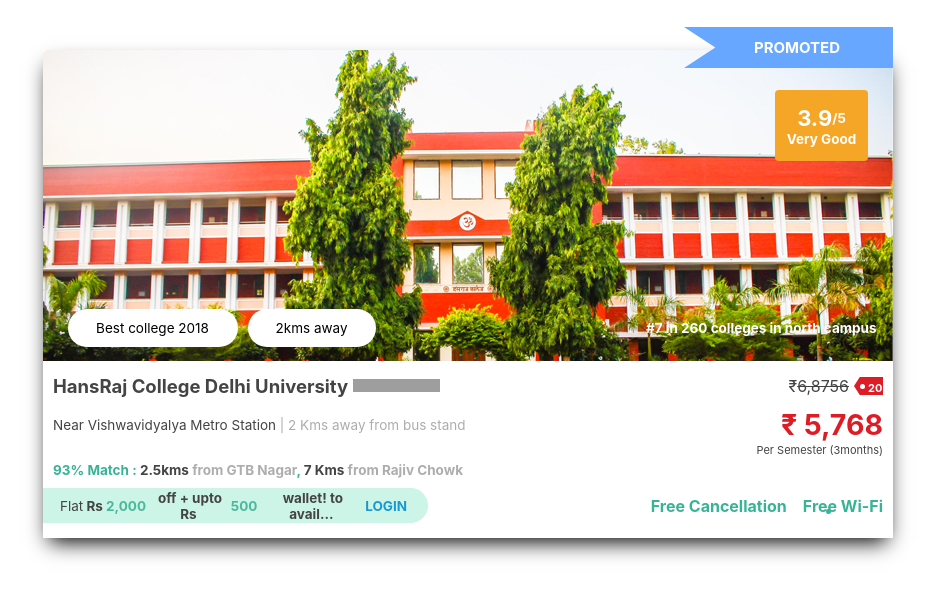
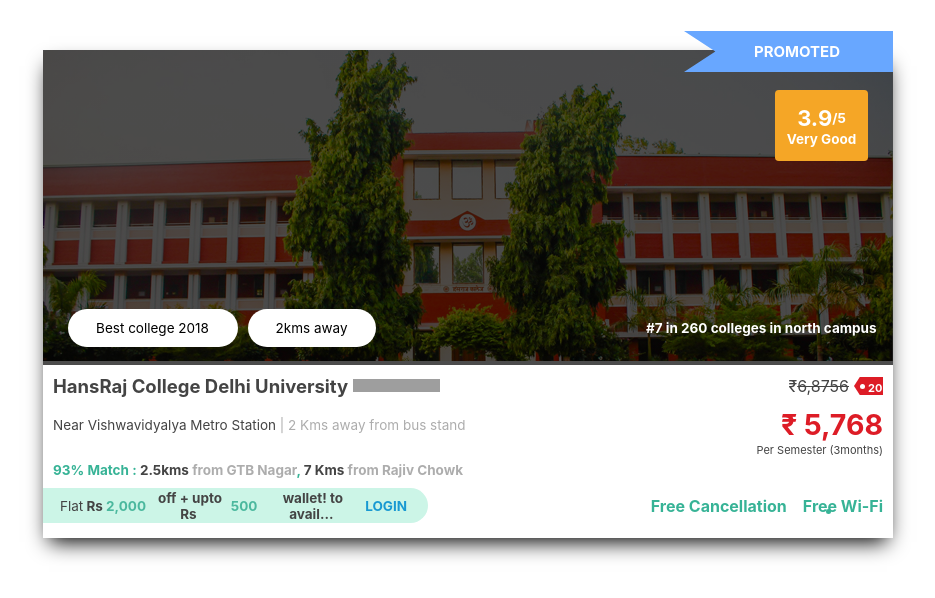
Before and after one commit to rahulgoyal21/react.colleges.admin, a React (Create React App) app: page / in a window 1280 px wide. Shown: the top 598 px of the page, without its empty margins (172-1107 px from the left). Built offline with nearby package versions, Linux system fonts and the light colour scheme; grey boxes are pictures that could not be loaded.

Commit message:
Added:Image overlay

```diff
--- a/src/colleges/index.js
+++ b/src/colleges/index.js
@@ -67,13 +67,19 @@
       <div style={styles.cardRoot}>
         <div>
           <div style={{ position: 'relative' }}>
-            <img
+            <img src={process.env.PUBLIC_URL + '/college.jpg'} />
+            <div
               style={{
-                background: 'linear-gradient(rgba(0,0,0,0.5),rgba(0,0,0,0.5)'
+                position: 'absolute',
+                width: '100%',
+                height: '100%',
+                top: 0,
+                bottom: 0,
+                left: 0,
+                right: 0,
+                background: 'linear-gradient(rgba(0,0,0,0.7),rgba(0,0,0,0.7)'
               }}
-              src={process.env.PUBLIC_URL + '/college.jpg'}
-            />
-
+            ></div>
             <div
               style={{
                 position: 'absolute',
@@ -170,7 +176,7 @@
                 backgroundColor: '#68a7ff',
                 position: 'absolute',
                 right: '0',
-                top: '-23px',
+                top: '-19px',
                 clipPath: 'polygon(15% 50%,0 0,100% 0,100% 100%,0 100%)',
                 color: '#ffffff',
                 textAlign: 'center',
```
